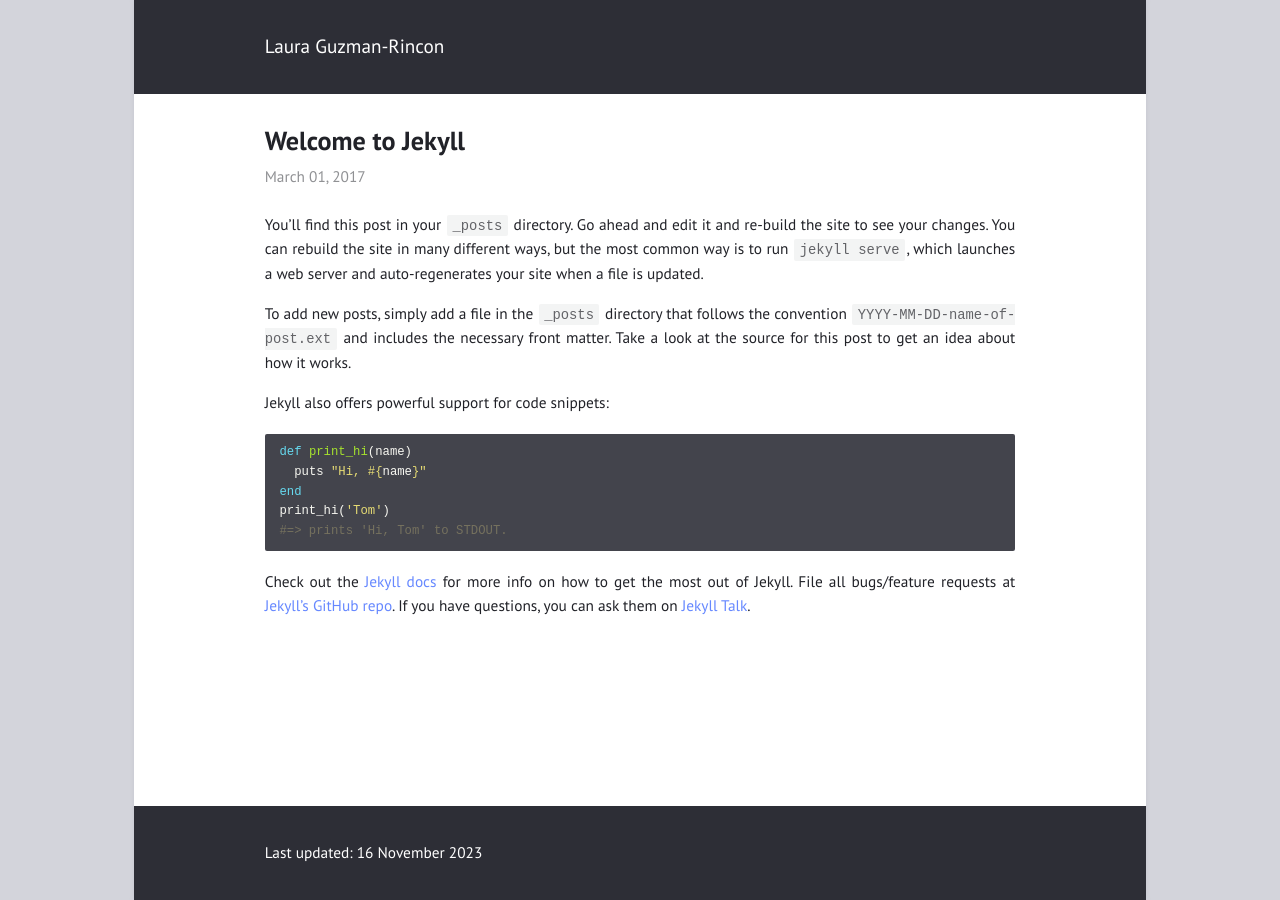
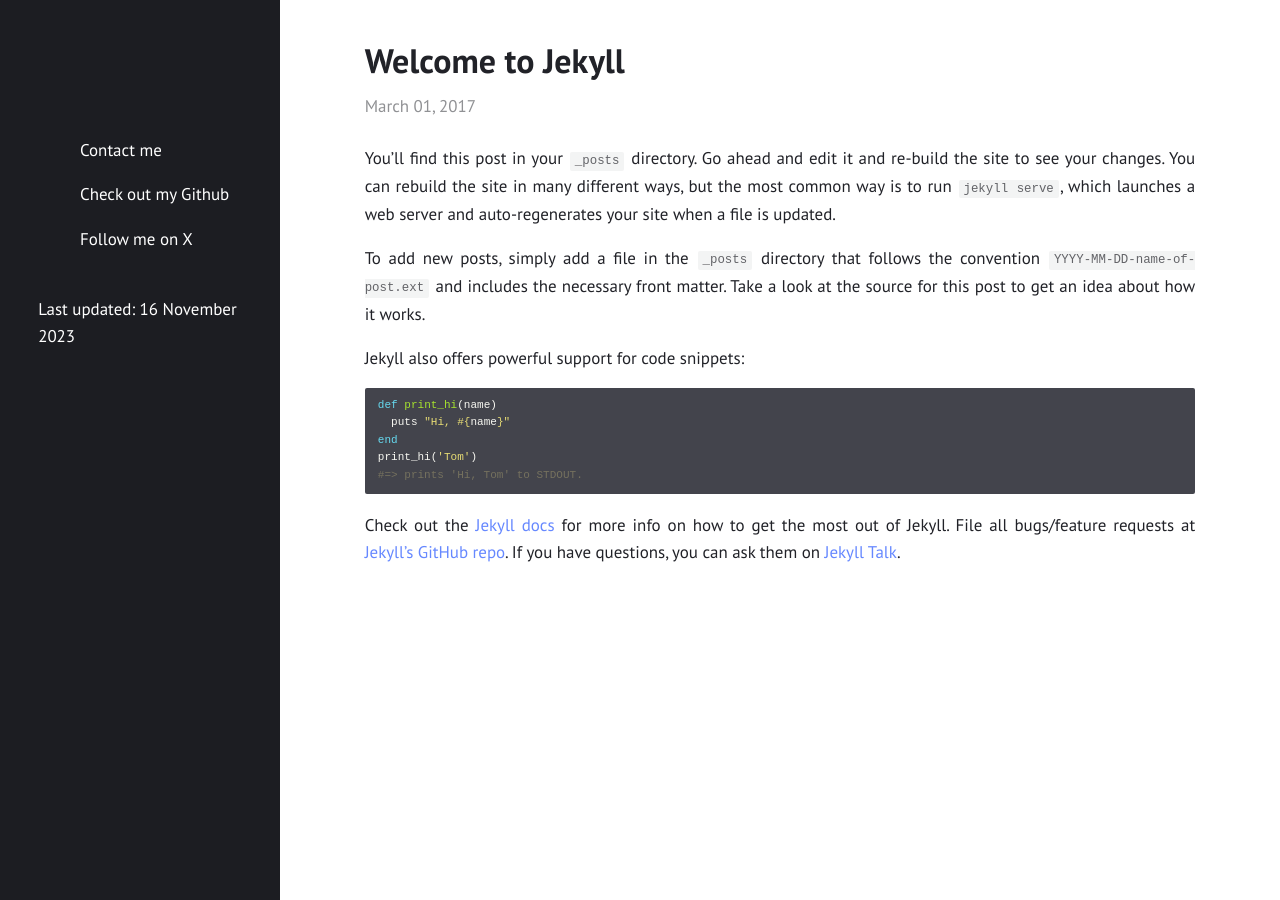
Before and after one commit to lauraguzmanrincon/lauraguzmanrincon.github.io, a Jekyll site: the page built from _posts/2017-03-01-welcome-to-jekyll.md, in a window 1280 px wide. Built offline with Jekyll 4.4.1, drawn with Linux system fonts in a browser that asks for light colours.

Commit message:
Update _config.yml

```diff
--- a/_config.yml
+++ b/_config.yml
@@ -10,13 +10,13 @@ date_format: "%B %d, %Y"
 
 show_excerpts: false        # show article excerpts on the home page
 show_frame: true           # adds a gray frame to the site
-show_sidebar: false        # show a sidebar instead of the usual header
+show_sidebar: true        # show a sidebar instead of the usual header
 minimal: false             # use a dark header
 
 # Menu
 
 navigation:                # accepts {file, title, url, icon, sidebaricon}
-  - {file: "index.md", title = "Home", icon = home}
+  - {file: "index.md", title = "Home", icon = sidebaricon}
   - {file: "README.md"}
 
 external:                  # shows a footer with social links - for available icons see fontawesome.com/icons
```
